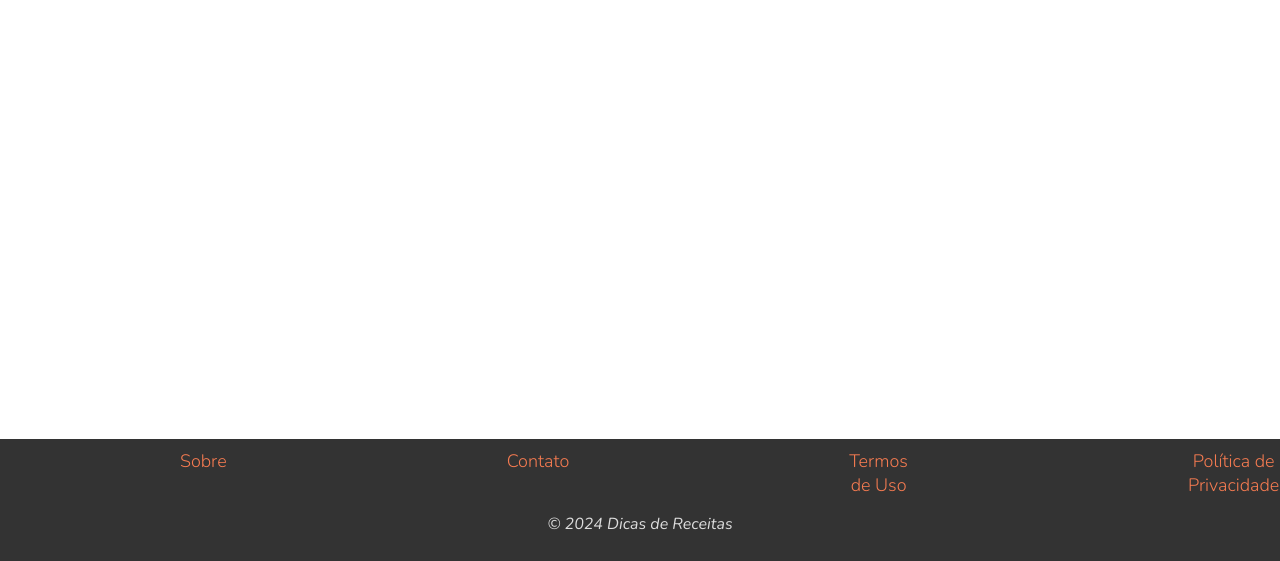
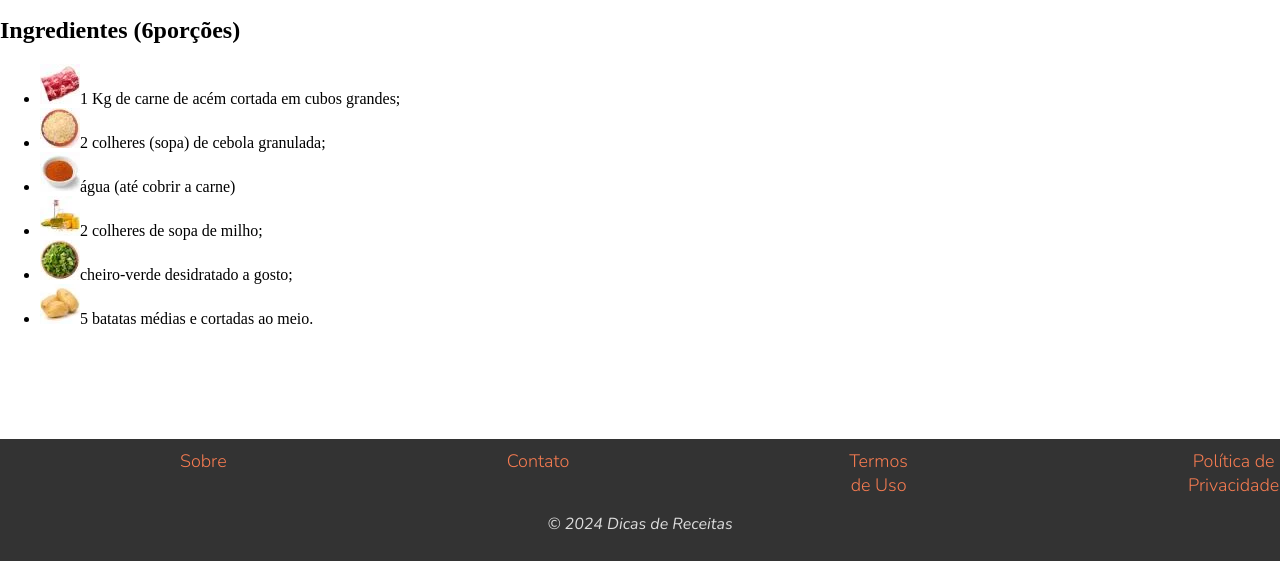
Before and after one commit to Leozin2412/dicas-de-receitass, a plain HTML site: page receitas/carnepanela.html in a window 1280 px wide. Shown: the part 239-800 px from the top of the page. Drawn offline with Linux system fonts and the light colour scheme.

Commit message:
avanço mascara das receitas

```diff
--- a/receitas/carnepanela.html
+++ b/receitas/carnepanela.html
@@ -14,7 +14,7 @@
                 <div id="aba">
                     <nav>
                         <ul class="inline-list">
-                            <li><a href="index.html">🏠Home</a></li>
+                            <li><a href="">🏠Home</a></li>
                             <li><a href="#">📖Receitas</a></li>
                             <li><a href="login.html">🧑‍🍳Login</a></li>
                         </ul>
@@ -25,7 +25,19 @@
 
 <div class="Receita">
     <h1>Carne de Panela</h1>
+    <section class="recipe-items">
+        <h2>Ingredientes (6porções)</h2>
+        <section class="items"><ul>
+            <li><img src="assets/acem.webp" alt="carne" class="food"><span>1 Kg de carne de acém cortada em cubos grandes;</span></li>
+            <li> <img src="assets/cebola-granulada.webp" alt="cebola" class="food"><span>2 colheres (sopa) de cebola granulada;</span></li>
+            <li><img src="assets/colorau.webp" alt="colarau" class="food"><span>água (até cobrir a carne)</span></li>
+            <li><img src="assets/oleo-de-milho.webp" alt="óleo de milho" class="food"><span>2 colheres de sopa de milho;</span></li>
+            <li><img src="assets/cheiro-verde.webp" alt="cheiro verde"><span>cheiro-verde desidratado a gosto;</span></li>
+            <li><img src="assets/batata.webp" alt="batata"><span>5 batatas médias e cortadas ao meio.</span></li>
+        </ul>
+    </section>
 
+    </section>
 
 </div>
         <footer>
```
